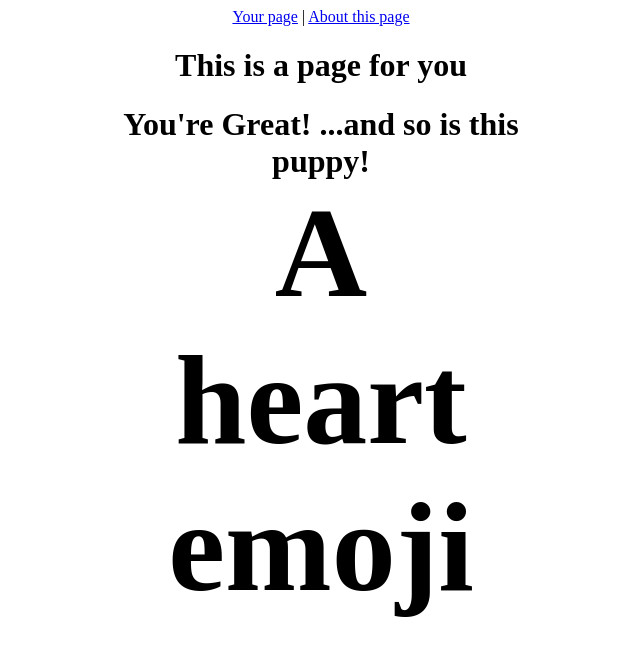
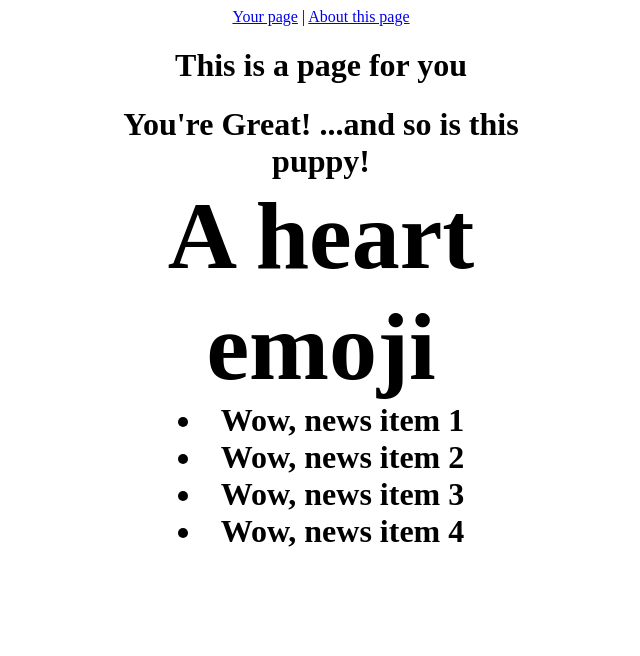
Before and after one commit to SalamanderCtesiphon/jamstacktutorial, an Eleventy site: page src/index.njk in a window 1280 px wide. Shown: the whole page, without its empty margins (319-959 px from the left). Built offline with nearby package versions, Linux system fonts and the light colour scheme; Eleventy itself is replaced by a stand-in of ours; files that its build step writes are made by us from their sources.

Commit message:
implemented a package json to represent a api return object and used it to render data to the page

```diff
--- /dev/null
+++ b/src/_data/news.json
@@ -0,0 +1,8 @@
+{
+  "articles": [
+    { "title": "Wow, news item 1"},
+    { "title": "Wow, news item 2"},
+    { "title": "Wow, news item 3"},
+    { "title": "Wow, news item 4"}
+  ]
+}
--- a/src/_includes/base.njk
+++ b/src/_includes/base.njk
@@ -13,7 +13,7 @@
       margin: 0 auto;
     }
     .love {
-      font-size: 4em;
+      font-size: 3em;
     }
   </style>
 
--- a/src/index.njk
+++ b/src/index.njk
@@ -8,5 +8,14 @@ layout: base.njk
   <h1>This is a page for you<h1>
   <div class="vibe">You're Great! </div>
   <div class="love">A heart emoji</div>
+
+  {% for article in news.articles %}
+    <li>{{ article.title}}</li>
+  {% endfor %}
+  <ul>
+
+
+
 </div>
+
 <script src="/js/vibe.js"></script>
```
Also changed, not shown: .eleventy.js, 2 other files.
